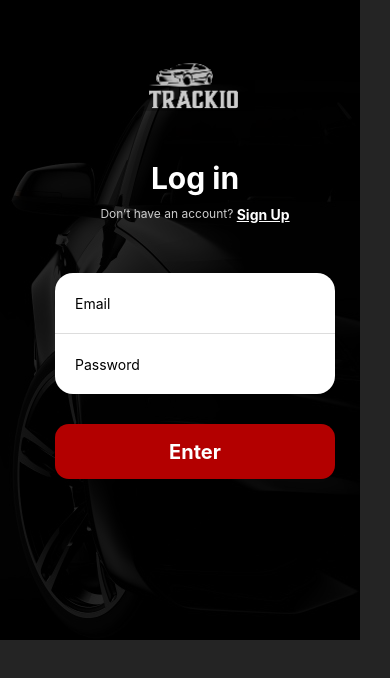
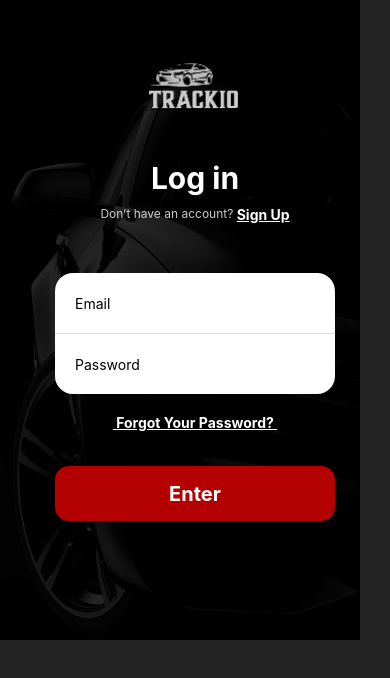
Before and after one commit to anvafi/TranquiCar, a React Native app in the folder frontend/: screen / in a window 390 px wide. Shown: the top 678 px of the page. Built offline with nearby package versions, Linux system fonts and the light colour scheme.

Commit message:
'Forgot Your Password?' añadido

```diff
--- a/frontend/screens/screen1/Login.js
+++ b/frontend/screens/screen1/Login.js
@@ -91,6 +91,10 @@ const Screen1 = (props) => {
             onChangeText={setPassword}
           />
         </View>
+
+          <Pressable onPress={() => { props.navigation.navigate('Forgot Password')}}>
+          <Text style={styles.link}> Forgot Your Password? </Text>
+          </Pressable>
 
 
         <Pressable style={styles.button}
```
